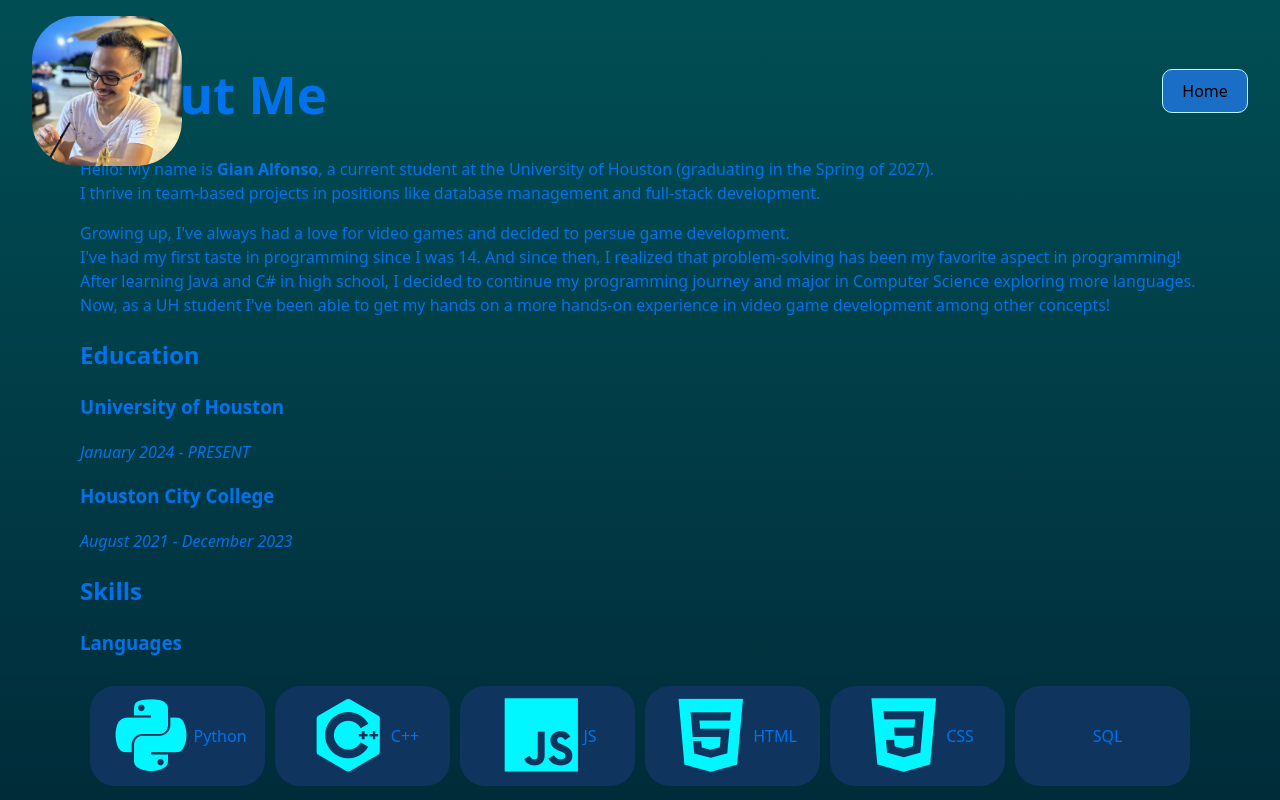
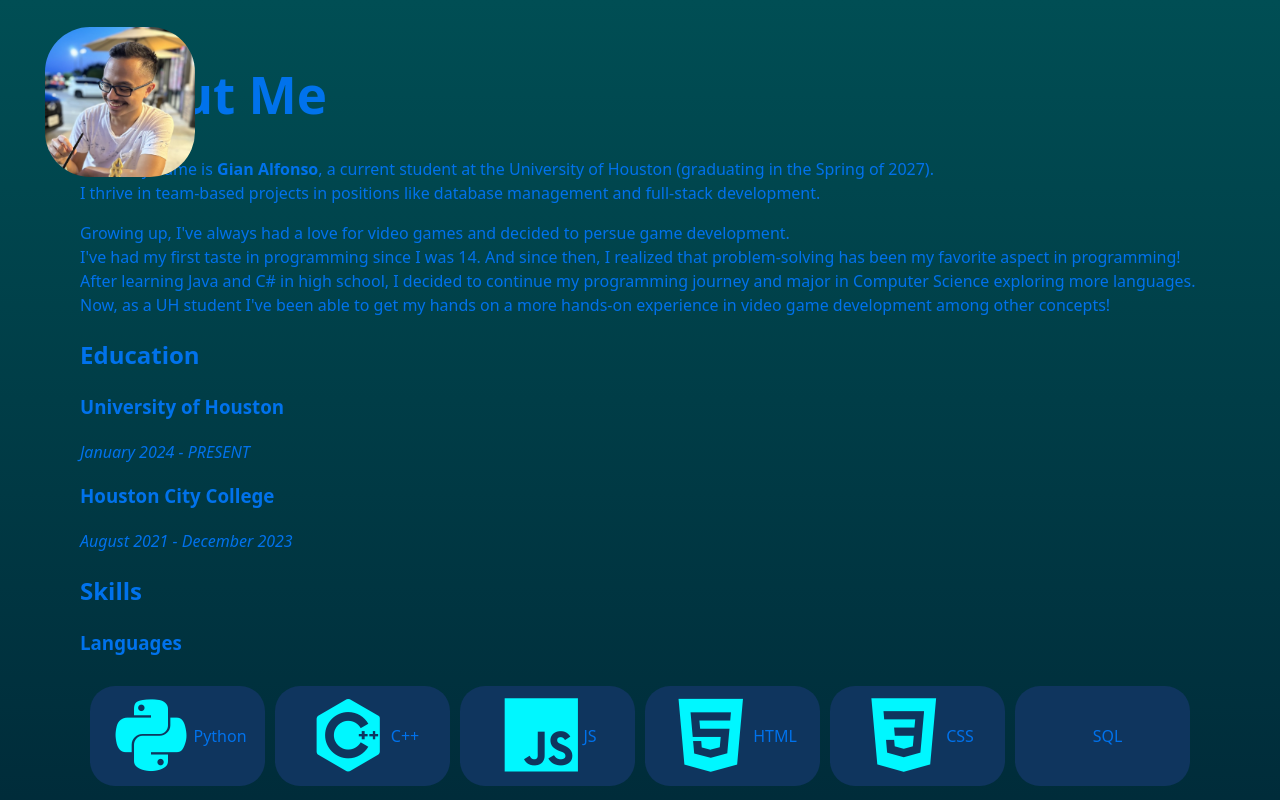
Before and after one commit to LtUdon/AG_Web, a React (Vite) app: page /about in a window 1280 px wide. Shown: the top 800 px of the page. Built offline with nearby package versions, Linux system fonts and the light colour scheme.

Commit message:
Profile pic to the new home button

```diff
--- a/src/About.jsx
+++ b/src/About.jsx
@@ -9,8 +9,10 @@ return (
 	<>
 	<title>Gian Alfonso - ABOUT ME</title>
 	<nav>
-		<img src={gianImage} alt="Gian Alfonso" className="profile-pic"/> <br/>
-		<button onClick={() => navigate('/')} className='home-button'>Home</button>
+
+		<button onClick={() => navigate('/')} className='home-button'>
+			<img src={gianImage} alt="Gian Alfonso" className="profile-pic"/> <br/>
+		</button>
 	</nav>
 	<div>
 
--- a/src/index.css
+++ b/src/index.css
@@ -41,7 +41,7 @@ button {
   border: 1px solid transparent;
   border-color: #b1fcff;
   border-width: 1px;
-  padding: 0.6em 1.2em;
+  padding: 10px;
   font-size: 1em;
   font-weight: 500;
   font-family: inherit;
@@ -85,6 +85,14 @@ nav > ul{
   margin-top: 10px;
 }
 
+.home-button{
+  background-color: transparent;
+  border-color: transparent;
+  border-radius: 30%;
+  width: 175px;
+  height: 175px;
+}
+
 @media (prefers-color-scheme: light) {
   :root {
     color: #0072ec;
```
